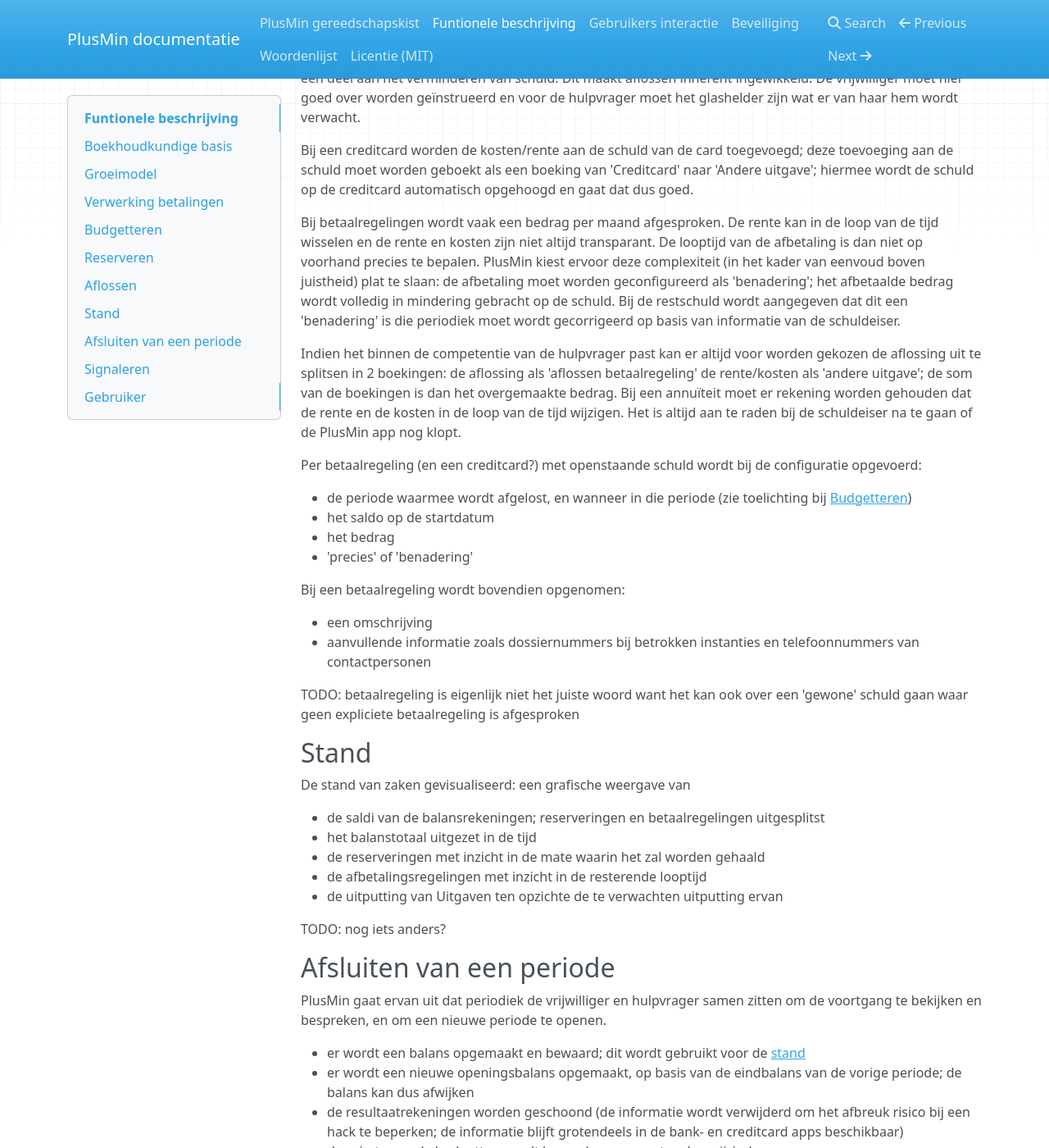
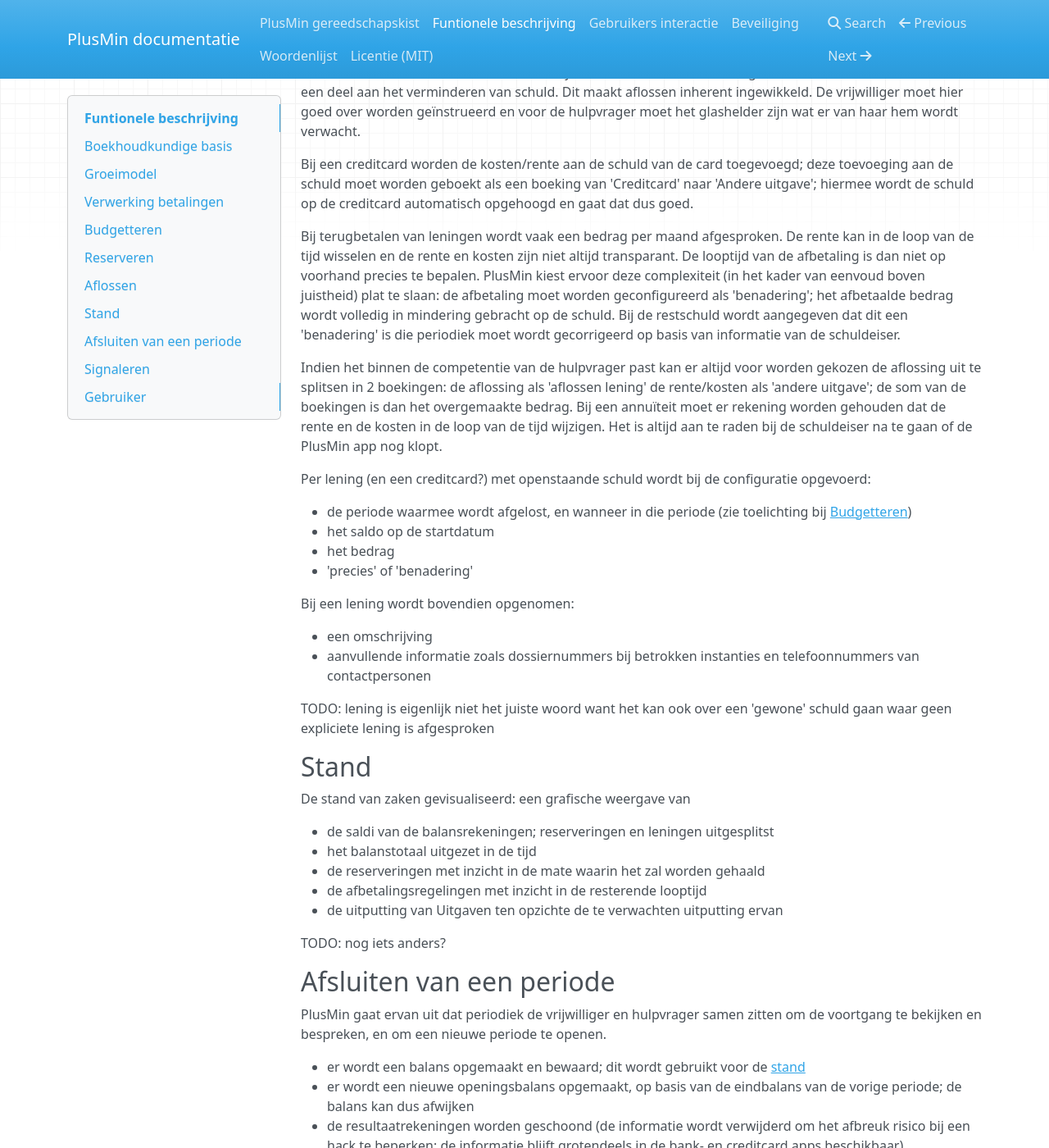
Before and after one commit to plusminapp/pm-docs, an MkDocs documentation site: the page built from docs/1-functionaliteit.md, in a window 1280 px wide and 1400 px high, scrolled down 6662 px. Shown: the whole window at 82% size. Built offline with MkDocs 1.6.1, drawn with Linux system fonts in a browser that asks for light colours; nearby versions of some CDN libraries; some of the changed text lies outside the part shown.

Commit message:
betaalregeling -> lening aangaan nieuwe lening als betaalsoort

```diff
--- a/docs/1-functionaliteit.md
+++ b/docs/1-functionaliteit.md
@@ -15,9 +15,9 @@ Balansrekeningen (Rekeningen)
         Spaarrekening
         Contant geld
     Schulden:
-        Creditcard (schuld)
-        Betaalregelingen
-        Reserveringen
+        Creditcard
+        Lening
+        Reservering
 
 Resultatenrekeningen (Categorie&euml;n)
 
@@ -27,7 +27,7 @@ Resultatenrekeningen (Categorie&euml;n)
         (Boodschappen, vaste lasten, andere uitgaven, ...)
 
 Let op: per hulpvrager, per rekening, kunnen meerdere varianten worden benoemd. Bijvoorbeeld: Uitgaven opdelen in
-boodschappen, vaste lasten en andere uitgaven. Of verschillende betaalregelingen tegelijkertijd afbetalen.
+boodschappen, vaste lasten en andere uitgaven. Of verschillende leningen tegelijkertijd afbetalen.
 
 In PlusMin merkt de gebruiker hier niets van: in elke geregistreerde betaling worden zowel de debet als credit zijde in
 &eacute;&eacute;n keer opgenomen: de dubbele boeking lijkt daardoor een enkelvoudige boeking. PlusMin onderscheidt 8
@@ -36,16 +36,17 @@ altijd als positief getal worden opgegeven.
 
 De 8 betalingssoorten met de debet en credit rekening:
 
-| BetalingsSoort          | Debet           | Credit           |
-|-------------------------|-----------------|------------------|
-| Inkomsten               | Inkomsten       | _Betaalmethode_  |
-| Uitgaven                | _Betaalmethode_ | Uitgaven         |
-| Aflossen betaalregeling | _Betaalmethode_ | Betaalregelingen |
-| Aflossen creditcard     | Betaalrekening  | Creditcard       |
-| Besteding reservering   | _Betaalmethode_ | Reservering      |
-| Opname spaargeld        | Spaarrekening   | Betaalrekening   |
-| Storten spaargeld       | Betaalrekening  | Spaarrekening    |
-| Opname contant geld     | Betaalrekening  | Contant geld     |
+| BetalingsSoort         | Debet           | Credit                     |
+|------------------------|-----------------|----------------------------|
+| Inkomsten              | Inkomsten       | _Betaalmethode_            |
+| Uitgaven               | _Betaalmethode_ | Uitgaven                   |
+| Aflossen lening        | _Betaalmethode_ | Lening                     |
+| Aangaan/ophogen lening | Lening          | _Betaalmethode_ of Uitgave |
+| Aflossen creditcard    | Betaalrekening  | Creditcard                 |
+| Besteding reservering  | _Betaalmethode_ | Reservering                |
+| Opname spaargeld       | Spaarrekening   | Betaalrekening             |
+| Storten spaargeld      | Betaalrekening  | Spaarrekening              |
+| Opname contant geld    | Betaalrekening  | Contant geld               |
 
 Daar waar '_Betaalmethode_' wordt gebruikt moet de gebruiker kiezen tussen Betaalrekening, Creditcard of Contant geld.
 
@@ -70,7 +71,7 @@ geld besteed aan rente/kosten en een deel aan het verminderen van schuld; dit zo
 administratie. Terwille van de eenvoud wordt de fout die dat gevolg heeft geaccepteerd. Zie [aflossen](#aflossen).
 
 De boekhoudkundige verwerking van reserveringen worden automagisch opgebouwd op basis van het defini&euml;ren van
-een [Reservering](#reserveren). Ook een betaalregeling of [betaalachterstand](#aflossen) wordt apart opgevoerd. De stand
+een [Reservering](#reserveren). Ook een lening of [betaalachterstand](#aflossen) wordt apart opgevoerd. De stand
 van beide rekeningen moet in een openingsbalans, tijdens de initi&euml;le configuratie, worden opgevoerd.
 
 Een belangrijk voordeel van de boekhoudkundige aanpak is de eenvoud waarmee periodiek een balanstotaal kan worden
@@ -115,7 +117,7 @@ De informatie die bij een betaling wordt gevraagd is:
 
 - de betalingssoort
 - bij een betalingssoort met een betaalmethode: de betaalmethode (Betaalrekening, Creditcard of Contant geld)
-- een rekening met meerdere varianten (bijvoorbeeld 2 betaalregelingen): de variant van de rekening
+- een rekening met meerdere varianten (bijvoorbeeld 2 leningen): de variant van de rekening
 - datum
 - omschrijving
 - bedrag
@@ -156,10 +158,10 @@ Een budget is een geoormerkte uitgave binnen 1 inkomsten cyclus waarvoor een bed
 rekeningen, met uitzondering van de bezittingen, kan een budget wordt opgesteld. Deze rekeningen worden de
 budgetrekeningen genoemd:
 
+- Inkomsten
 - Uitgaven
-- Creditcard (schuld)
-- Betaalregelingen
-- Inkomsten
+- Creditcard (aflossen creditcard schuld)
+- Leningen
 - Reserveringen
 
 Bij het inrichten van PlusMin kan per budgetrekening een budget worden vastgelegd. Hierbij kan het Nibud worden gebruikt
@@ -178,7 +180,7 @@ Enkele voorbeelden (zonder de bedragen):
 - koffie/taart met de fietsclub: elke week op zondag
 - aflossing belastingdienst: elke maand op de 2de vrijdag van de maand
 
-Naast budgetten zijn ook het [aflossingsschema](#aflossen) van de betaalregelingen en de [reserveringen](#reserveren)
+Naast budgetten zijn ook het [aflossingsschema](#aflossen) van de leningen en de [reserveringen](#reserveren)
 bepalend voor de beschikbare financi&euml;le ruimte per periode.
 
 (TODO nog verder uitwerken)
@@ -220,38 +222,38 @@ Bij een creditcard worden de kosten/rente aan de schuld van de card toegevoegd;
 worden geboekt als een boeking van 'Creditcard' naar 'Andere uitgave'; hiermee wordt de schuld op de creditcard
 automatisch opgehoogd en gaat dat dus goed.
 
-Bij betaalregelingen wordt vaak een bedrag per maand afgesproken. De rente kan in de loop van de tijd wisselen en de
-rente en kosten zijn niet altijd transparant. De looptijd van de afbetaling is dan niet op voorhand precies te bepalen.
-PlusMin kiest ervoor deze complexiteit (in het kader van eenvoud boven juistheid) plat te slaan: de afbetaling moet
-worden geconfigureerd als 'benadering'; het afbetaalde bedrag wordt volledig in mindering gebracht op de schuld. Bij de
-restschuld wordt aangegeven dat dit een 'benadering' is die periodiek moet wordt gecorrigeerd op basis van informatie
-van de schuldeiser.
+Bij terugbetalen van leningen wordt vaak een bedrag per maand afgesproken. De rente kan in de loop van de tijd wisselen
+en de rente en kosten zijn niet altijd transparant. De looptijd van de afbetaling is dan niet op voorhand precies te
+bepalen. PlusMin kiest ervoor deze complexiteit (in het kader van eenvoud boven juistheid) plat te slaan: de afbetaling
+moet worden geconfigureerd als 'benadering'; het afbetaalde bedrag wordt volledig in mindering gebracht op de schuld.
+Bij de restschuld wordt aangegeven dat dit een 'benadering' is die periodiek moet wordt gecorrigeerd op basis van
+informatie van de schuldeiser.
 
 Indien het binnen de competentie van de hulpvrager past kan er altijd voor worden gekozen de aflossing uit te splitsen
-in 2 boekingen: de aflossing als 'aflossen betaalregeling' de rente/kosten als 'andere uitgave'; de som van de boekingen
+in 2 boekingen: de aflossing als 'aflossen lening' de rente/kosten als 'andere uitgave'; de som van de boekingen
 is dan het overgemaakte bedrag. Bij een annu&iuml;teit moet er rekening worden gehouden dat de rente en de kosten in de
 loop van de tijd wijzigen. Het is altijd aan te raden bij de schuldeiser na te gaan of de PlusMin app nog klopt.
 
-Per betaalregeling (en een creditcard?) met openstaande schuld wordt bij de configuratie opgevoerd:
+Per lening (en een creditcard?) met openstaande schuld wordt bij de configuratie opgevoerd:
 
 - de periode waarmee wordt afgelost, en wanneer in die periode (zie toelichting bij [Budgetteren](#budgetteren))
 - het saldo op de startdatum
 - het bedrag
 - 'precies' of 'benadering'
 
-Bij een betaalregeling wordt bovendien opgenomen:
+Bij een lening wordt bovendien opgenomen:
 
 - een omschrijving
 - aanvullende informatie zoals dossiernummers bij betrokken instanties en telefoonnummers van contactpersonen
 
-TODO: betaalregeling is eigenlijk niet het juiste woord want het kan ook over een 'gewone' schuld gaan waar geen
-expliciete betaalregeling is afgesproken
+TODO: lening is eigenlijk niet het juiste woord want het kan ook over een 'gewone' schuld gaan waar geen
+expliciete lening is afgesproken
 
 ## Stand
 
 De stand van zaken gevisualiseerd: een grafische weergave van
 
-- de saldi van de balansrekeningen; reserveringen en betaalregelingen uitgesplitst
+- de saldi van de balansrekeningen; reserveringen en leningen uitgesplitst
 - het balanstotaal uitgezet in de tijd
 - de reserveringen met inzicht in de mate waarin het zal worden gehaald
 - de afbetalingsregelingen met inzicht in de resterende looptijd
@@ -329,7 +331,7 @@ Het profiel van de gebruiker omvat:
 - voor de hulpvrager de vrijwilliger die begeleidt
 - voor de vrijwilliger de hulpvragers die zij/hij begeleidt
 - de [reserveringen](#reserveren)
-- de [betaalregelingen](#aflossen)
+- de [leningen](#aflossen)
 - de rekeningen (betaalrekening, spaarrekening, contant en/of creditcard)
 - de standaard rekening per categorie
 - standaard inkomsten/uitgaven view(s)
```
Also changed, not shown: other parts of docs/1-functionaliteit.md (+3 -2 lines), docs/2-gebruikers-interactie.md (+5 -5 lines), docs/8-woordenlijst.md (+4 -4 lines), docs/index.md (+2 -2 lines), 1 other file.
